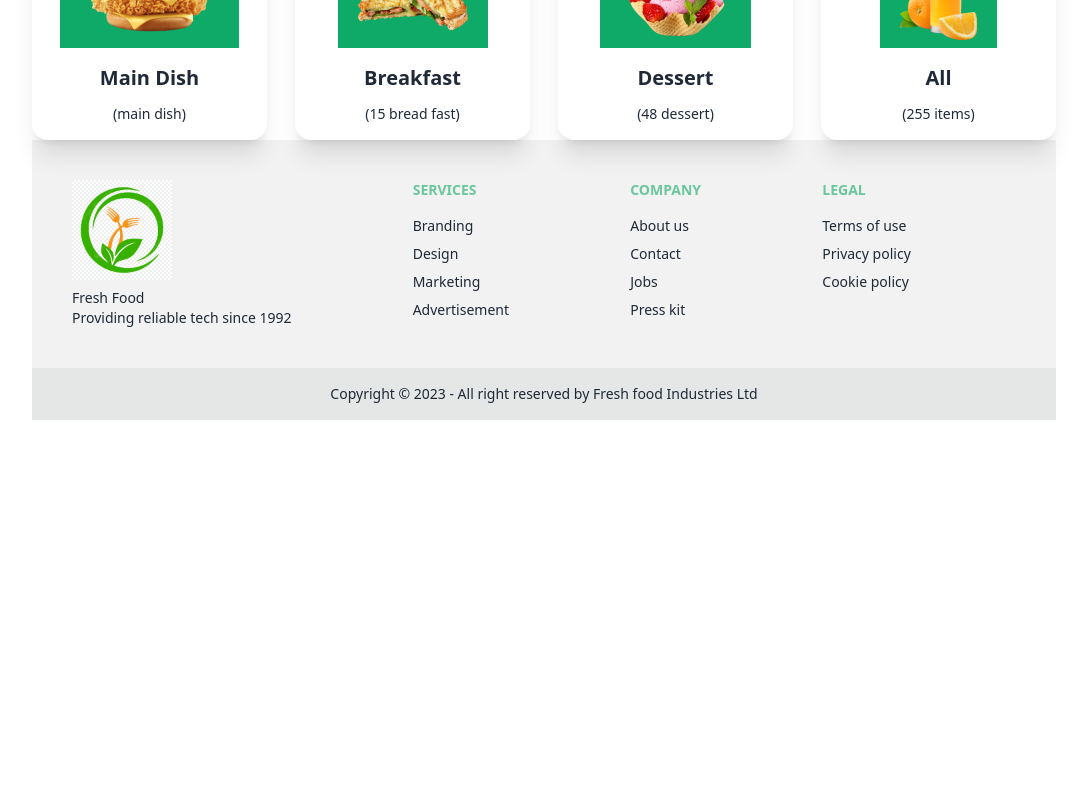
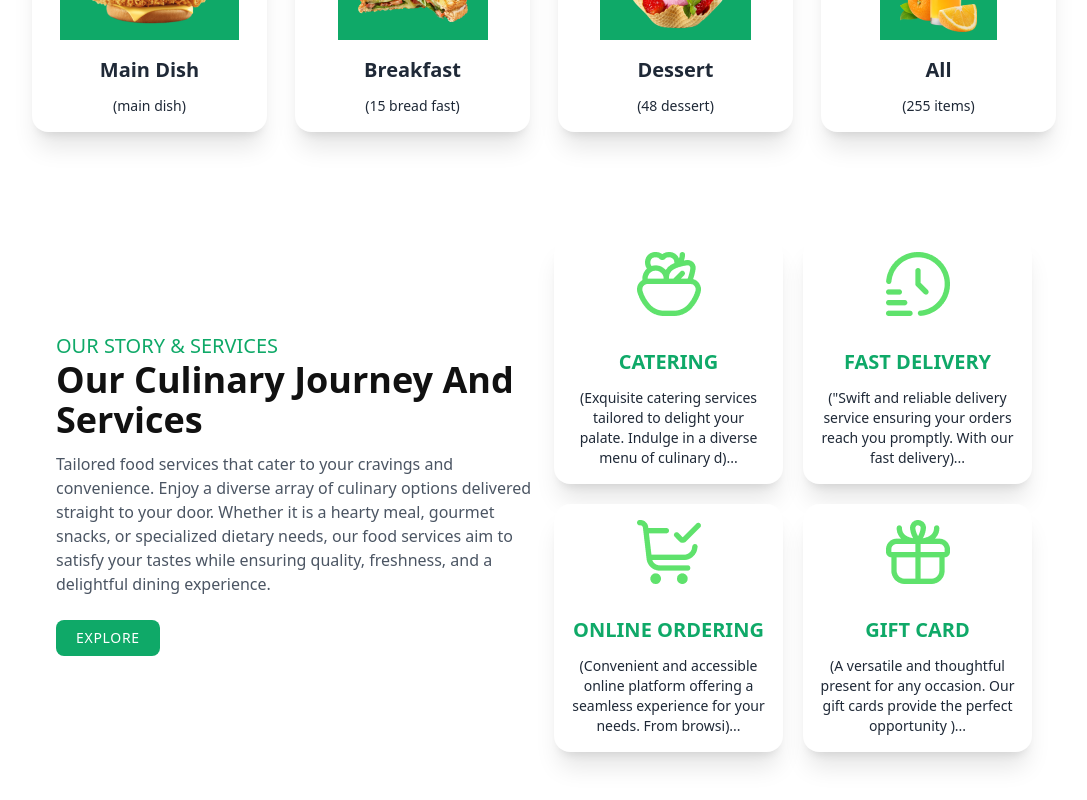
Before and after one commit to RashedAkash/food-react, a React (Vite) app: page / in a window 1280 px wide. Shown: the part 840-1640 px from the top of the page, without its empty margins (96-1183 px from the left). Before the commit the page ends 1260 px from the top, so only its background shows below. Built offline with nearby package versions, Linux system fonts and the light colour scheme.

Commit message:
services create and responsive complete

```diff
--- a/src/pages/Home/Home.jsx
+++ b/src/pages/Home/Home.jsx
@@ -1,5 +1,6 @@
 import Banner from "../../components/Banner/Banner";
 import PopularCat from "./PopularCat";
+import Services from "./Services";
 
 
 
@@ -8,6 +9,7 @@ const Home = () => {
     <div>
       <Banner />
       <PopularCat />
+      <Services />
     </div>
   );
 };
--- /dev/null
+++ b/src/pages/Home/ServiceCard.jsx
@@ -0,0 +1,19 @@
+import React from 'react';
+
+const ServiceCard = ({srv}) => {
+  return (
+     <div>
+      <div className="card card-compact hover:scale-105 hover:-translate-y-4 transition-all duration-300  bg-base-100 shadow-xl">
+  <figure><img src={srv?.img} className='p-4' alt="Shoes" /></figure>
+  <div className="card-body text-center">
+          <h2 className="card-title flex justify-center uppercase text-[#0fa968]">{srv?.ser }</h2>
+    <p>({srv?.desc?.slice(0,100)})...</p>
+
+  </div>
+</div>
+
+    </div>
+  );
+};
+
+export default ServiceCard;
--- a/src/pages/Home/Services.jsx
+++ b/src/pages/Home/Services.jsx
@@ -0,0 +1,58 @@
+import React from 'react';
+import Title from '../../shared/Title';
+import ServiceCard from './ServiceCard';
+const services = [
+  {
+    img: '../../../public/images/home/services/icon1.png',
+    ser: 'Catering',
+    desc: 'Exquisite catering services tailored to delight your palate. Indulge in a diverse menu of culinary delights, carefully crafted to elevate every occasion. '
+  },
+  {
+    img: '../../../public/images/home/services/icon2.png',
+    ser: 'Fast delivery',
+    desc: '"Swift and reliable delivery service ensuring your orders reach you promptly. With our fast delivery system, enjoy the convenience of receiving your items quickly and efficiently, right at your doorstep."'
+  },
+  {
+    img: '../../../public/images/home/services/icon3.png',
+    ser: 'online ordering',
+    desc: "Convenient and accessible online platform offering a seamless experience for your needs. From browsing to purchasing, our user-friendly online system provides easy access to our products or services at your fingertips, allowing you to engage effortlessly from anywhere, anytime."
+  },
+  {
+    img: '../../../public/images/home/services/icon4.png',
+    ser: 'gift card',
+    desc: "A versatile and thoughtful present for any occasion. Our gift cards provide the perfect opportunity to give the gift of choice. Recipients can explore a wide range of products or services, selecting what best suits their preferences and desires. It's the ideal way to show someone you care while giving them the freedom to pick their own perfect gift."
+  }
+];
+
+
+const Services = () => {
+  return (
+    <div className=' py-10'>
+      <header className="bg-white ">
+
+
+    <div className="container px-6 py-16 mx-auto">
+        <div className="items-center lg:flex gap-5">
+            <div className="w-full lg:w-1/2">
+                <div className="lg:max-w-lg">
+                   <Title subTitle='our story & services' title='Our Culinary Journey And Services' />
+
+                    <p className="mt-3 text-gray-600 dark:text-gray-400"> Tailored food services that cater to your cravings and convenience. Enjoy a diverse array of culinary options delivered straight to your door. Whether it is a hearty meal, gourmet snacks, or specialized dietary needs, our food services aim to satisfy your tastes while ensuring quality, freshness, and a delightful dining experience.</p>
+
+                    <button className="w-full px-5 py-2 mt-6 text-sm tracking-wider text-white uppercase transition-colors duration-300 transform bg-[#0fa968] rounded-lg lg:w-auto hover:bg-blue-500 focus:outline-none focus:bg-blue-500">Explore</button>
+                </div>
+            </div>
+
+            <div className="lg:w-1/2 grid grid-cols-1 md:grid-cols-2 gap-5">
+              {
+                services?.map(srv => <ServiceCard key={srv?.desc} srv={srv} />)
+                }
+            </div>
+        </div>
+    </div>
+</header>
+    </div>
+  );
+};
+
+export default Services;
--- a/src/shared/Title.jsx
+++ b/src/shared/Title.jsx
@@ -4,7 +4,7 @@ const Title = ({subTitle,title}) => {
   return (
     <div>
       <h1 className=' uppercase font-medium text-xl text-[#0fa968]'>{subTitle }</h1>
-      <h1 className=' text-[#777] text-2xl font-bold md:text-5xl'>{title }</h1>
+      <h1 className=' text-[#111] text-2xl font-bold md:text-4xl'>{title }</h1>
     </div>
   );
 };
```
